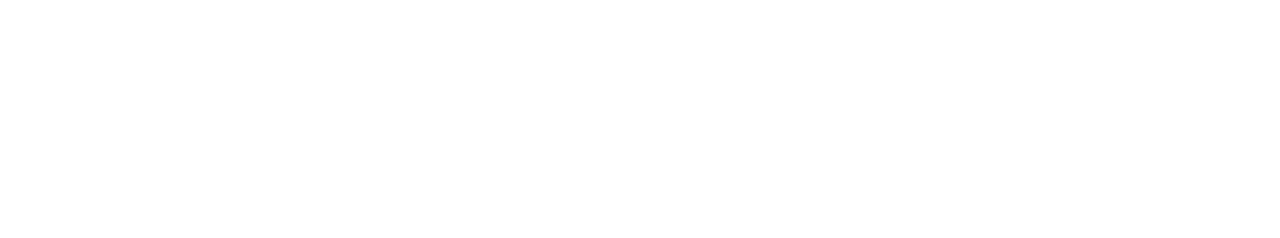
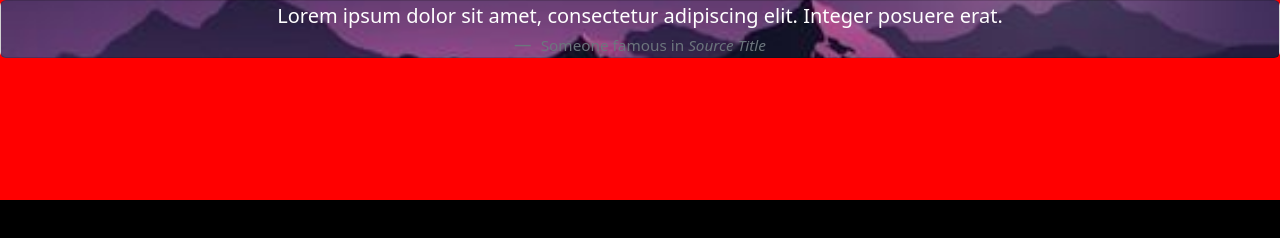
Before and after one commit to Abrar-Hosny/Quote-Generator, a plain HTML site: page index.html in a window 1280 px wide. Drawn offline with Linux system fonts and the light colour scheme.

Commit message:
add card of quotes

```diff
--- /dev/null
+++ b/CSS/style.css
@@ -0,0 +1,18 @@
+main{
+    background-color: black;
+    height: 100vh;
+}
+
+.card{
+
+    background-image: url("../images/background.jpg");
+
+    background-size: cover;
+    background-position: center;
+    background-repeat: no-repeat;
+}
+section{
+background-color: red;
+height: 200px;
+
+}
--- a/index.html
+++ b/index.html
@@ -3,9 +3,26 @@
   <head>
     <meta name="viewport" content="width=device-width, initial-scale=1" />
     <meta charset="utf-8">
-    <title>title</title>
+    <title>Quote</title>
+    <link rel="stylesheet" href="CSS/bootstrap.min.css">
+    <link rel="stylesheet" href="CSS/style.css">
   </head>
   <body>
+   <main>
+   <section >
+    <div class="card d-flex j text-white text-center ">
+        <blockquote class="blockquote mb-0">
+          <p>Lorem ipsum dolor sit amet, consectetur adipiscing elit. Integer posuere erat.</p>
+          <footer class="blockquote-footer">
+            <small>
+              Someone famous in <cite title="Source Title">Source Title</cite>
+            </small>
+          </footer>
+        </blockquote>
+      </div>
+
+   </section>
+   </main>
 
 
   </body>
```
Also changed, not shown: CSS/bootstrap.min.css, images/45bed291ef0f2aee6630107b593bf5ac.jpg (added), images/49004e0e90f96f385256efddf07876a0.jpg (added), images/background.jpg (added).
